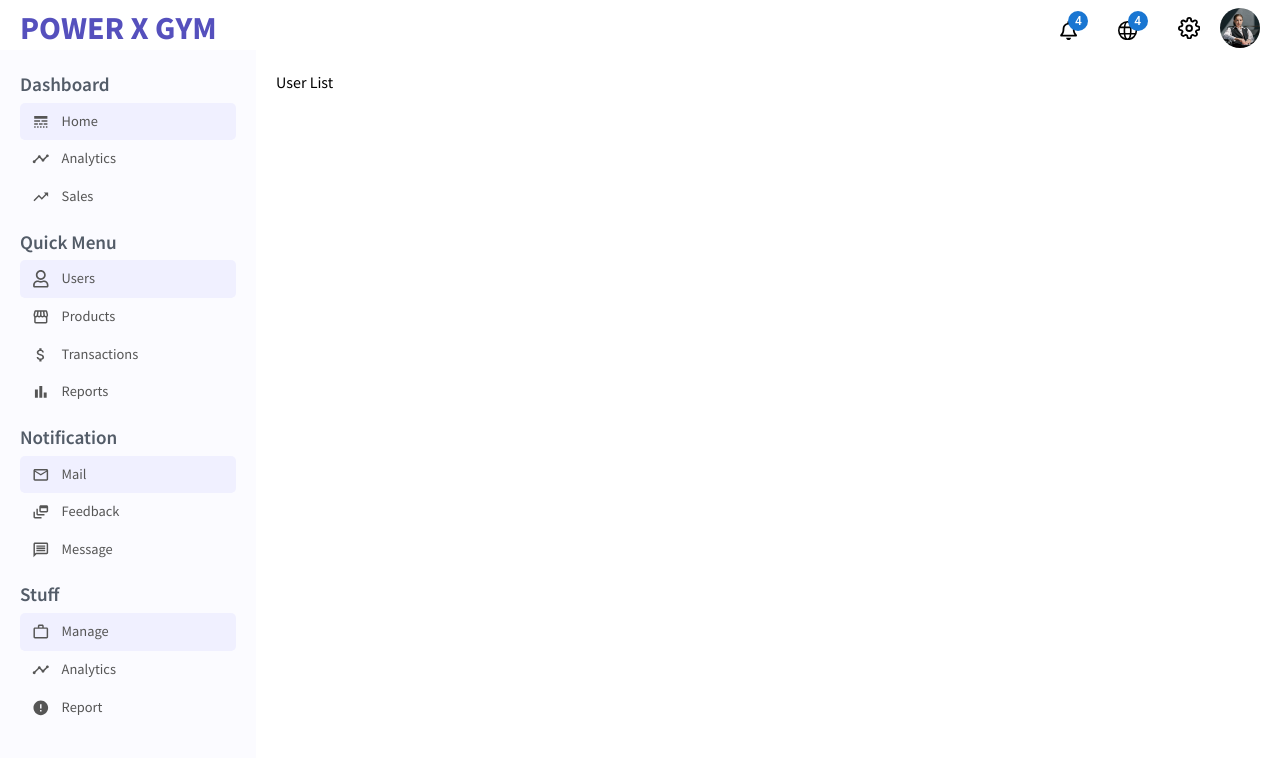
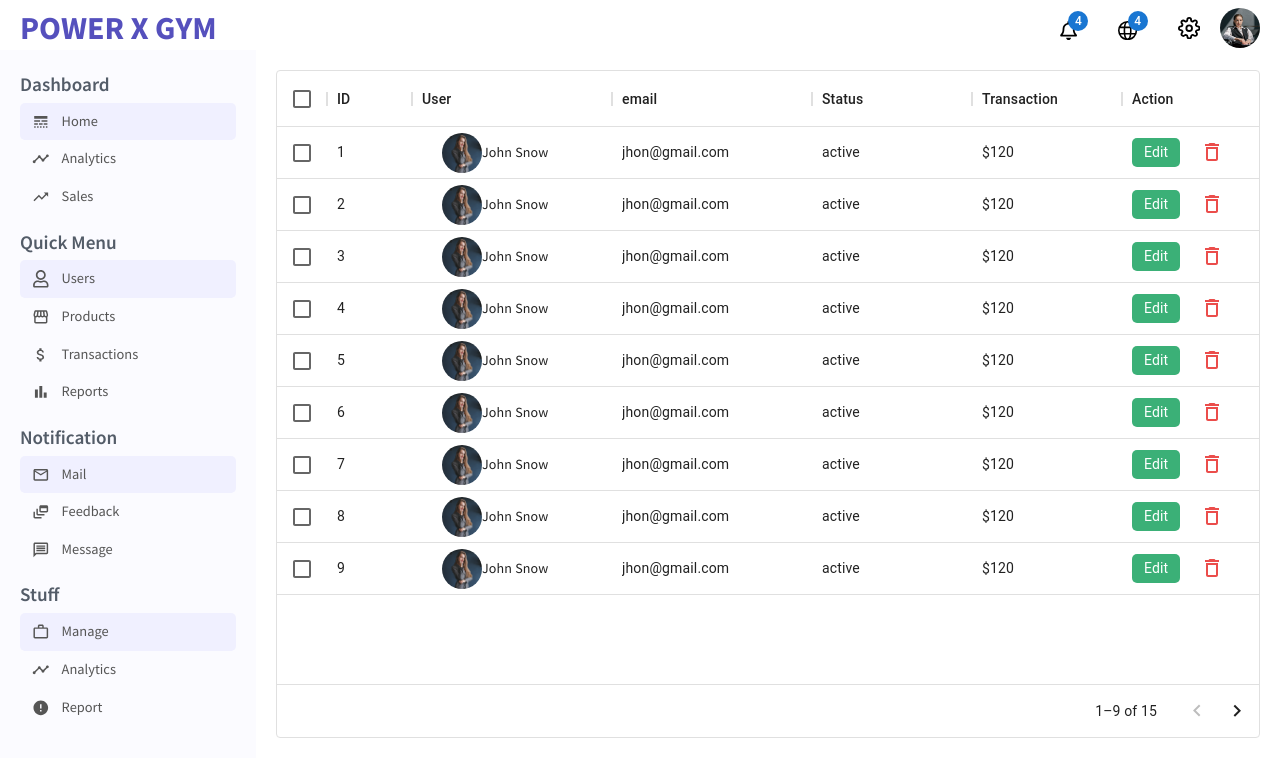
Before and after one commit to sakib-h/my-admin, a React (Create React App) app: page /users in a window 1280 px wide. Shown: the top 776 px of the page. Built offline with nearby package versions, Linux system fonts and the light colour scheme.

Commit message:
working on user info

```diff
--- a/package.json
+++ b/package.json
@@ -5,7 +5,9 @@
   "dependencies": {
     "@emotion/react": "^11.9.3",
     "@emotion/styled": "^11.9.3",
-    "@mui/material": "^5.8.4",
+    "@material/snackbar": "^14.0.0",
+    "@mui/material": "^5.8.5",
+    "@mui/x-data-grid": "^5.12.2",
     "@testing-library/jest-dom": "^5.14.1",
     "@testing-library/react": "^13.0.0",
     "@testing-library/user-event": "^13.2.1",
--- /dev/null
+++ b/src/Pages/UserList/UserList.css
@@ -0,0 +1,6 @@
+.userList .css-r11z79-MuiDataGrid-root .MuiDataGrid-columnHeader:focus,
+.css-r11z79-MuiDataGrid-root .MuiDataGrid-cell:focus,
+.css-r11z79-MuiDataGrid-root .MuiDataGrid-cell:focus-visible,
+.css-r11z79-MuiDataGrid-root .MuiDataGrid-cell:focus-within {
+	outline: none !important;
+}
--- a/src/Pages/UserList/UserList.js
+++ b/src/Pages/UserList/UserList.js
@@ -1,9 +1,195 @@
 import React from "react";
+import { DataGrid } from "@mui/x-data-grid";
+import user1 from "../../Resources/images/user-1.jpg";
+import { MdOutlineDeleteOutline } from "react-icons/md";
+import "./UserList.css";
+import { Link } from "react-router-dom";
+const UserList = () => {
+	const columns = [
+		{ field: "id", headerName: "ID", width: 85 },
+		{
+			field: "user",
+			headerName: "User",
+			width: 200,
+			renderCell: (params) => {
+				return (
+					<div className="userList flex items-center justify-evenly">
+						<img
+							src={params.row.avatar}
+							alt=""
+							className="avatar"
+						/>
+						{params.row.userName}
+					</div>
+				);
+			},
+		},
 
-const UserList = () => {
+		{
+			field: "email",
+			headerName: "email",
+			width: 200,
+		},
+		{
+			field: "status",
+			headerName: "Status",
+			width: 160,
+		},
+		{
+			field: "transaction",
+			headerName: "Transaction",
+			width: 150,
+		},
+		{
+			field: "action",
+			headerName: "Action",
+			width: 150,
+			renderCell: (params) => {
+				return (
+					<div className="w-full flex items-center">
+						<Link to={"id/" + params.row.id}>
+							<button className="button mr-5">Edit</button>
+						</Link>
+						<MdOutlineDeleteOutline className="Icon text-[#eb4d4b]" />
+					</div>
+				);
+			},
+			sortable: false,
+		},
+	];
+
+	const rows = [
+		{
+			id: 1,
+			userName: "John Snow",
+			avatar: user1,
+			email: "jhon@gmail.com",
+			status: "active",
+			transaction: "$120",
+		},
+		{
+			id: 2,
+			userName: "John Snow",
+			avatar: user1,
+			email: "jhon@gmail.com",
+			status: "active",
+			transaction: "$120",
+		},
+		{
+			id: 3,
+			userName: "John Snow",
+			avatar: user1,
+			email: "jhon@gmail.com",
+			status: "active",
+			transaction: "$120",
+		},
+		{
+			id: 4,
+			userName: "John Snow",
+			avatar: user1,
+			email: "jhon@gmail.com",
+			status: "active",
+			transaction: "$120",
+		},
+		{
+			id: 5,
+			userName: "John Snow",
+			avatar: user1,
+			email: "jhon@gmail.com",
+			status: "active",
+			transaction: "$120",
+		},
+		{
+			id: 6,
+			userName: "John Snow",
+			avatar: user1,
+			email: "jhon@gmail.com",
+			status: "active",
+			transaction: "$120",
+		},
+		{
+			id: 7,
+			userName: "John Snow",
+			avatar: user1,
+			email: "jhon@gmail.com",
+			status: "active",
+			transaction: "$120",
+		},
+		{
+			id: 8,
+			userName: "John Snow",
+			avatar: user1,
+			email: "jhon@gmail.com",
+			status: "active",
+			transaction: "$120",
+		},
+		{
+			id: 9,
+			userName: "John Snow",
+			avatar: user1,
+			email: "jhon@gmail.com",
+			status: "active",
+			transaction: "$120",
+		},
+		{
+			id: 10,
+			userName: "John Snow",
+			avatar: user1,
+			email: "jhon@gmail.com",
+			status: "active",
+			transaction: "$120",
+		},
+		{
+			id: 11,
+			userName: "John Snow",
+			avatar: user1,
+			email: "jhon@gmail.com",
+			status: "active",
+			transaction: "$120",
+		},
+		{
+			id: 12,
+			userName: "John Snow",
+			avatar: user1,
+			email: "jhon@gmail.com",
+			status: "active",
+			transaction: "$120",
+		},
+		{
+			id: 13,
+			userName: "John Snow",
+			avatar: user1,
+			email: "jhon@gmail.com",
+			status: "active",
+			transaction: "$120",
+		},
+		{
+			id: 14,
+			userName: "John Snow",
+			avatar: user1,
+			email: "jhon@gmail.com",
+			status: "active",
+			transaction: "$120",
+		},
+		{
+			id: 15,
+			userName: "John Snow",
+			avatar: user1,
+			email: "jhon@gmail.com",
+			status: "active",
+			transaction: "$120",
+		},
+	];
 	return (
 		<div className="userList">
-			<h2>User List</h2>
+			<DataGrid
+				rows={rows}
+				columns={columns}
+				pageSize={9}
+				rowsPerPageOptions={[5]}
+				checkboxSelection
+				disableSelectionOnClick
+			/>
 		</div>
 	);
 };
--- a/src/index.css
+++ b/src/index.css
@@ -140,4 +140,12 @@
 	.userList {
 		@apply basis-[80%]  font-SourceSansPro p-5;
 	}
+
+	.button {
+		@apply rounded-[5px] bg-[#3bb077] text-[#ffffff] px-3 py-1;
+	}
+
+	.Icon {
+		@apply text-[1.5rem] cursor-pointer;
+	}
 }
```
Also changed, not shown: 1 other file (tests, documents, lock files or other folders).
